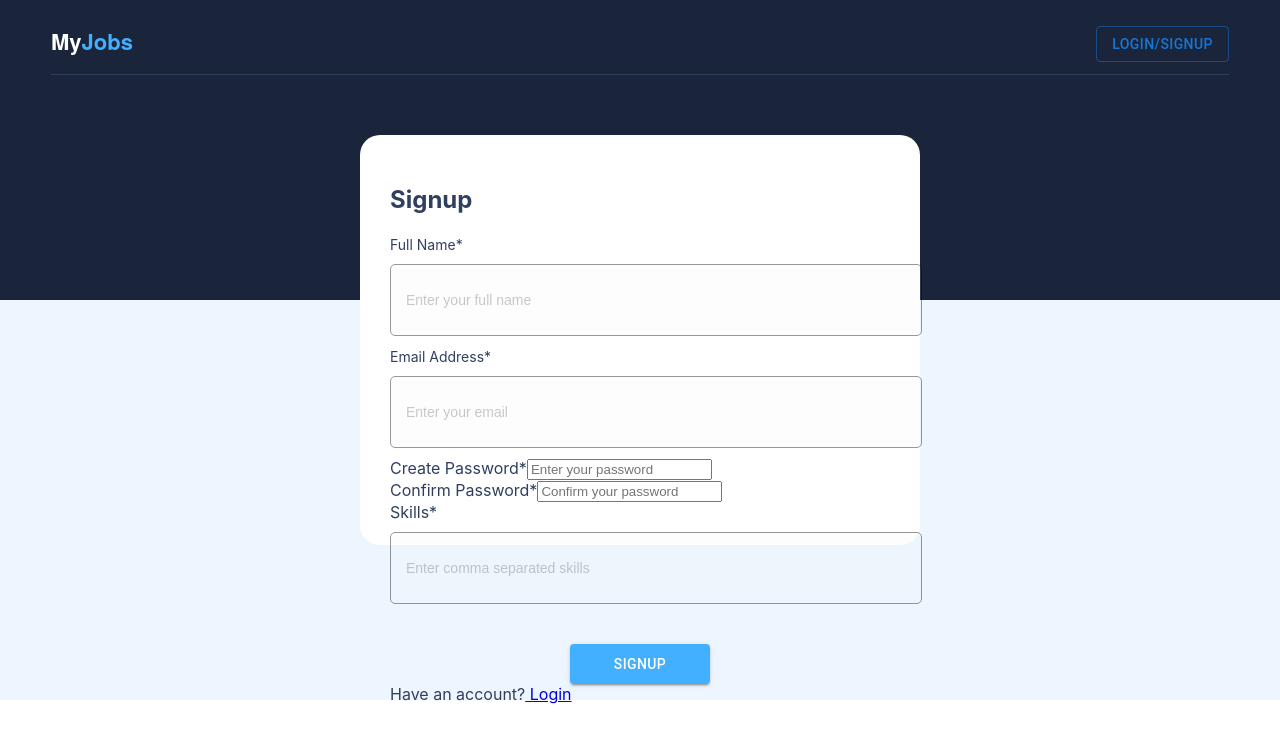
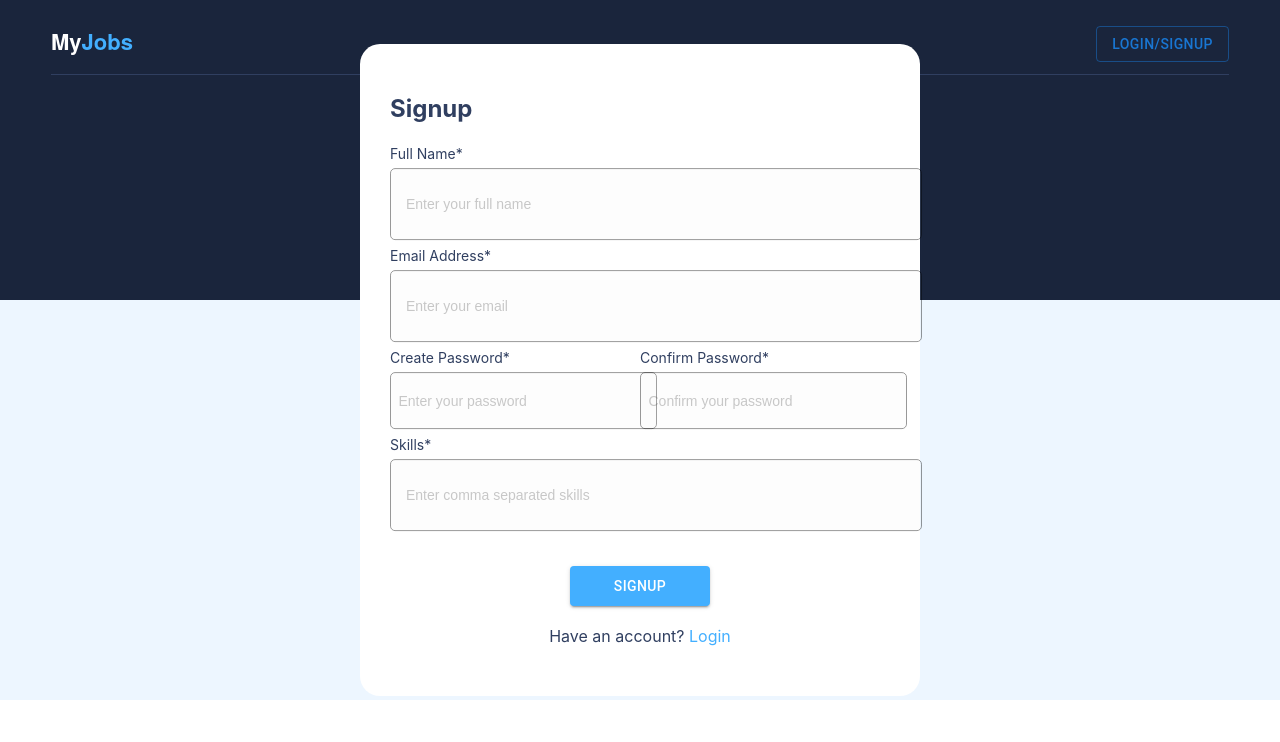
Before and after one commit to imukeshsoni/my-jobs, a React (Create React App) app: page /signup in a window 1280 px wide. Shown: the top 742 px of the page. Built offline with nearby package versions, Linux system fonts and the light colour scheme.

Commit message:
added generic component style

```diff
--- a/src/components/Generic/styles.css
+++ b/src/components/Generic/styles.css
@@ -1,4 +1,3 @@
-
 .generic__container {
   align-items: center;
   justify-content: center;
@@ -12,33 +11,31 @@
   padding: 30px;
   position: absolute;
   left: 50%;
-  top: 40%;
+  top: 45%;
   transform: translate(-50%, -50%);
   border-radius: 20px;
-  height: 350px;
   width: 500px;
   background-color: white;
 }
-.generic__container > .generic__wrapper > .form > .input > input{
+.input > input {
   height: 40px;
   font-size: 14px;
-    margin: 10px 0;
+  margin: 5px 0;
   width: 100%;
   padding: 3%;
   border-radius: 5px;
   border: 1px solid;
-    background-color: #E8E8E833;
+  background-color: #e8e8e833;
   opacity: 0.4;
+}
+.create__password {
+  display: grid;
+  grid-auto-flow: column;
 }
 .generic__container > .generic__wrapper > .form > .forgot__password {
   display: flex;
   font-size: 14px;
   justify-content: space-between;
-}
-
-.generic__container > .generic__wrapper > .form > .forgot__password > a {
-    color: #43AFFF;
-    text-decoration: none;
 }
 .generic__container > .generic__wrapper > .form > .btn__container {
   display: flex;
@@ -48,17 +45,26 @@
 .generic__container > .generic__wrapper > .form > .btn__container > Button {
   width: 140px;
   height: 40px;
-    background-color: #43AFFF;
+  background-color: #43afff;
 }
 
-
-
-
-.generic__container > .generic__wrapper >
-.form > label {
-    margin-top: 20px;
+.generic__container > .generic__wrapper > .form > .form__footer {
+  margin: 20px;
+  align-items: center;
+  display: flex;
+  flex-direction: column;
+}
+.generic__container > .generic__wrapper > .form > label {
+  margin-top: 10px;
   font-size: 14px;
-
+}
+.label {
+  margin-top: 10px;
+  font-size: 14px;
+}
+.link {
+  color: #43afff;
+  text-decoration: none;
 }
 
 .generic__container > .fragment-1 {
```
Lines whose indentation alone changed are shown as unchanged.
